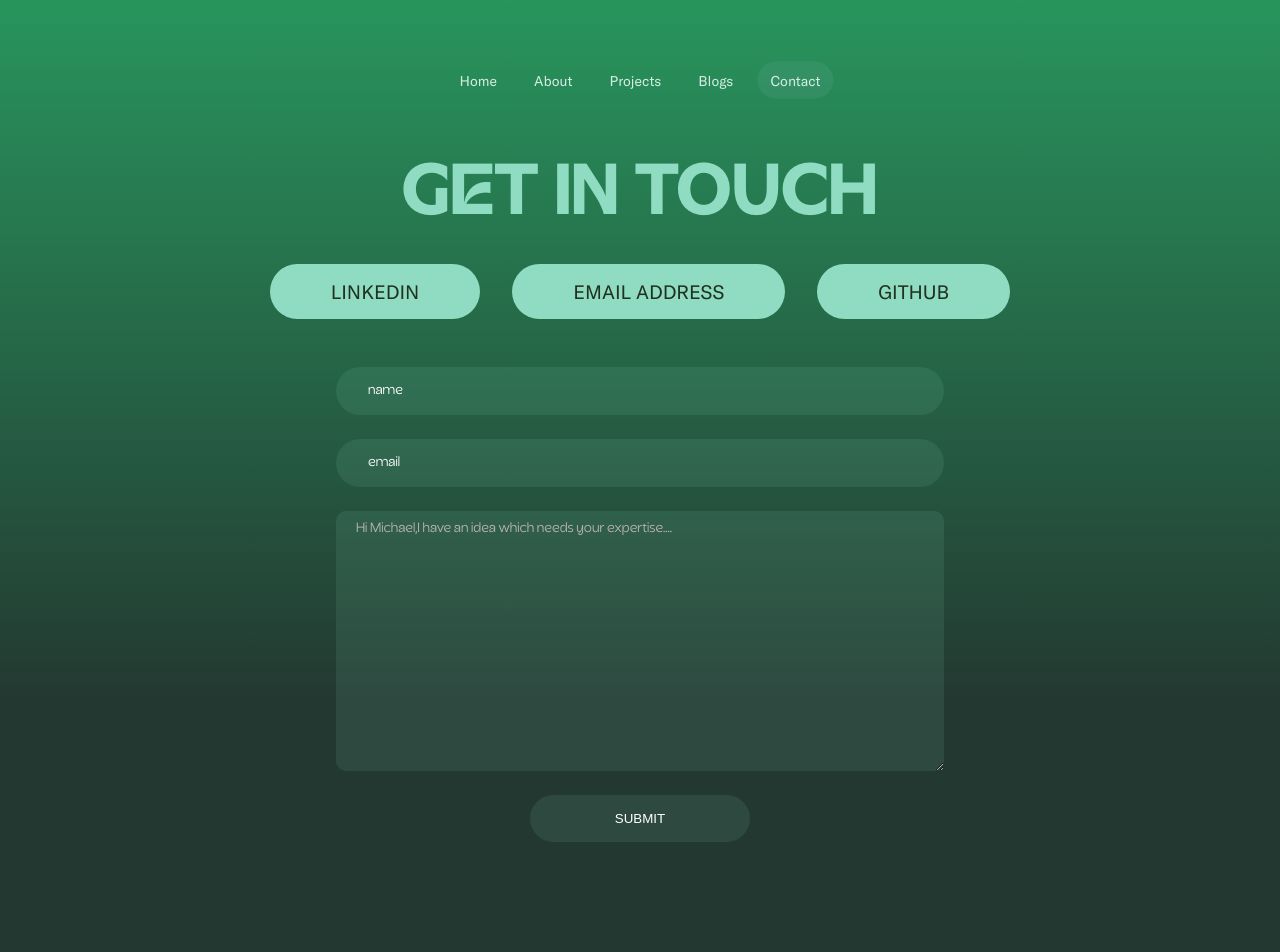
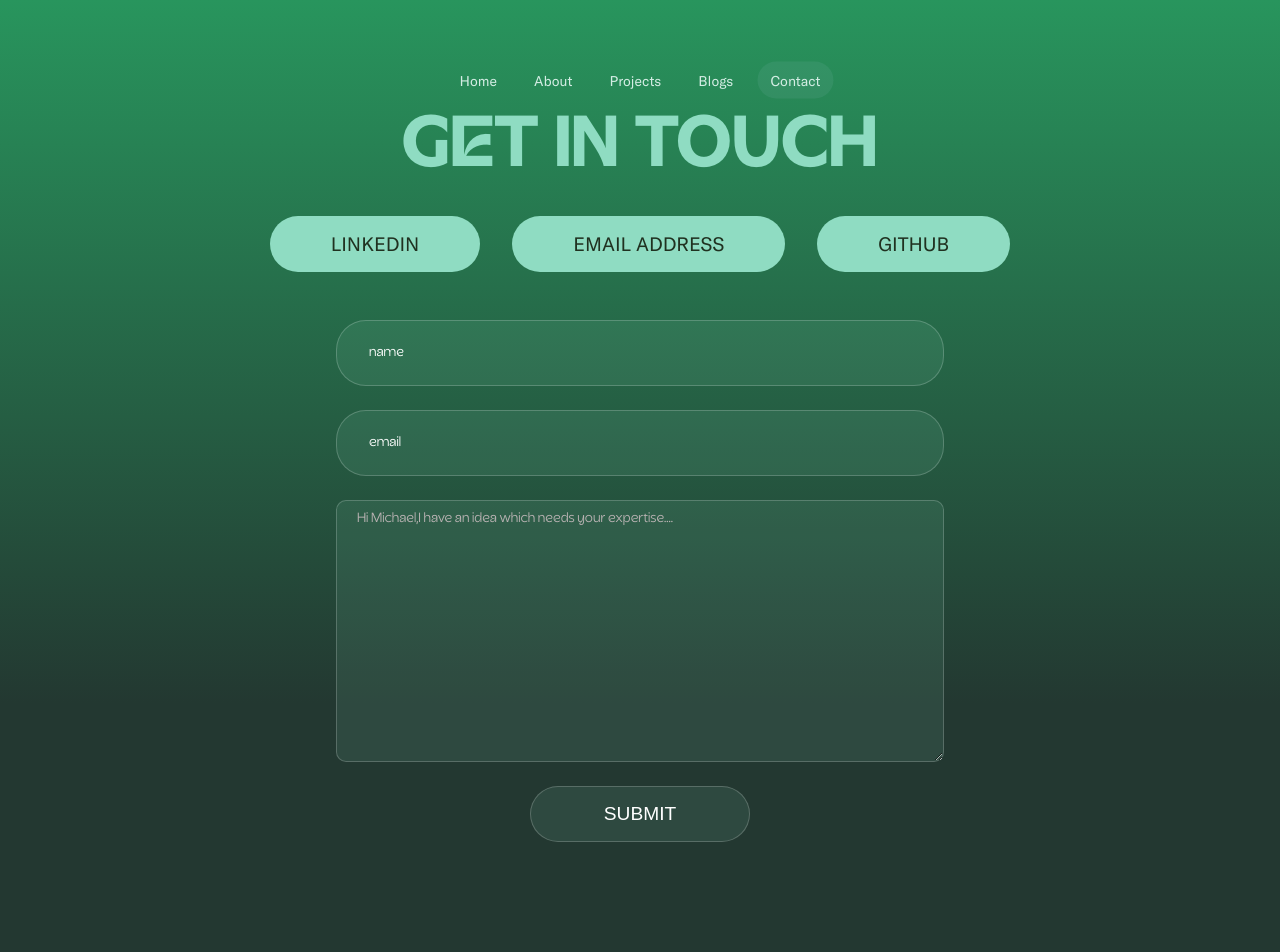
Before and after one commit to Mikey1233/myPortfolio, a React (Vite) app: page /contact in a window 1280 px wide. Shown: the top 952 px of the page. Built offline with nearby package versions, Linux system fonts and the light colour scheme.

Commit message:
made css changes in the contact page and also run npm build script

```diff
--- a/src/component/footer/footer.css
+++ b/src/component/footer/footer.css
@@ -11,6 +11,8 @@ max-width: 350px;
 gap: 12px;
 background-color: hsla(160, 52%, 71%, .1);;
 padding: 7px 15px;
+border: 1px solid hsla(0, 0%, 100%, .2);
+cursor: pointer;
 align-items: center;
 margin-bottom: 2rem;
 border-radius: 60px;
--- a/src/pages/contact/Contact.jsx
+++ b/src/pages/contact/Contact.jsx
@@ -54,7 +54,7 @@ function Contact() {
   return (
     <div className="contact-page">
       <div className="contact-page-box">
-        <h2>GET IN TOUCH</h2>
+        <h3>GET IN TOUCH</h3>
         <div className="contact-page-content">
           <div className="contact-page-content-bar">
             <button type="button">
--- a/src/pages/contact/contact.css
+++ b/src/pages/contact/contact.css
@@ -4,7 +4,7 @@
   justify-content: center;
 }
 .contact-page-box {
-  padding: 10rem 1rem 0rem 1rem;
+  padding: 7rem 1rem 0rem 1rem;
 
   background: linear-gradient(
     180deg,
@@ -14,17 +14,18 @@
     rgba(35, 56, 49, 1) 100%
   );
 }
-.contact-page-content{
+.contact-page-content {
   display: flex;
   justify-content: center;
   flex-direction: column;
   align-items: center;
 }
-.contact-page-box h2 {
+.contact-page-box h3 {
+  text-align: center;
   color: var(--color-text-h);
-  font-family: "acorn", sans-serif;
+  font-family: "acorn";
+  font-weight: 700;
   line-height: 100%;
-  text-align: center;
   letter-spacing: 1px;
   font-size: 72px;
 }
@@ -35,16 +36,16 @@
   padding: 2rem 1rem;
   gap: 2rem;
 }
-.contact-page-content-bar  button ,
+.contact-page-content-bar button,
 .contact-page-content form button {
-  /* width: 220px; */
+  font-size: 1.2rem;
   padding: 16px 3rem;
   border-radius: 30px;
   border: 0;
   background-color: var(--color-text-h);
   cursor: pointer;
 }
-.contact-page-content-bar button a{
+.contact-page-content-bar button a {
   color: #203120;
   font-size: 1.2rem;
 }
@@ -59,26 +60,33 @@
 }
 .contact-page-content input {
   color: white;
-    font-family: 'acorn-lighter',sans-serif;
-  padding: 1rem 2rem;
+  font-family: "acorn-lighter", sans-serif;
+  border: 1px solid hsla(0, 0%, 100%, 0.2);
+
+  padding: 1.5rem 2rem;
   outline: none;
   border-radius: 30px;
-  border: 0;
+
   background-color: hsla(160, 52%, 71%, 0.1);
 }
-.contact-page-content textarea{
-    border: 0;
+.contact-page-content textarea {
+  border: 1px solid hsla(0, 0%, 100%, 0.2);
+
   outline: none;
   color: white;
   padding: 10px;
   border-radius: 10px;
-    font-family: 'acorn-lighter',sans-serif;
+  font-family: "acorn-lighter", sans-serif;
   background-color: hsla(160, 52%, 71%, 0.1);
-
 }
-textarea::placeholder{
+textarea::placeholder {
   color: rgb(185, 179, 179);
   padding-left: 10px;
+}
+textarea {
+  width: 100%;
+  /* columns: 10; */
+  height: 35%;
 }
 .contact-page-content form button {
   color: white;
@@ -86,16 +94,20 @@ textarea::placeholder{
   place-self: center;
   /* background-color: #00000078; */
   background-color: hsla(160, 52%, 71%, 0.1);
+  border: 1px solid hsla(0, 0%, 100%, .2);
 
+  transition: all .4s;
+}
+.contact-page-content form button:hover{
+  transform: scale(1.1);
 }
 input::placeholder {
   color: #fff;
   /* font-style: italic; */
 }
 /* responsiveness */
-@media screen and (max-width:700px) {
+@media screen and (max-width: 700px) {
   .contact-page-box h2 {
-
     font-size: 60px;
   }
   .contact-page-content-bar {
@@ -111,10 +123,7 @@ input::placeholder {
   .contact-page-box {
     padding: 7rem 1rem 0rem 1rem;
   }
-    .contact-page-content textarea{
-
+  .contact-page-content textarea {
     padding: 10px 0 0 10px;
-
-
   }
 }
```
Also changed, not shown: 5 other files (tests, documents, lock files or other folders). Lines whose indentation alone changed are shown as unchanged.
